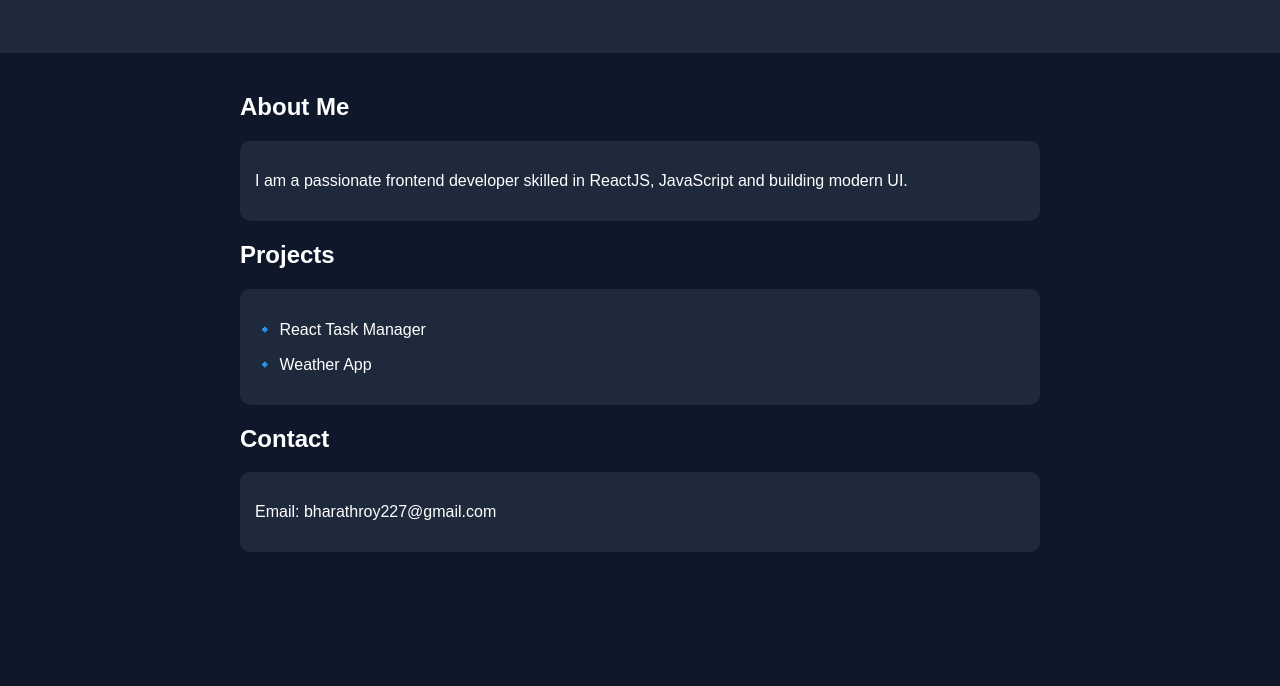
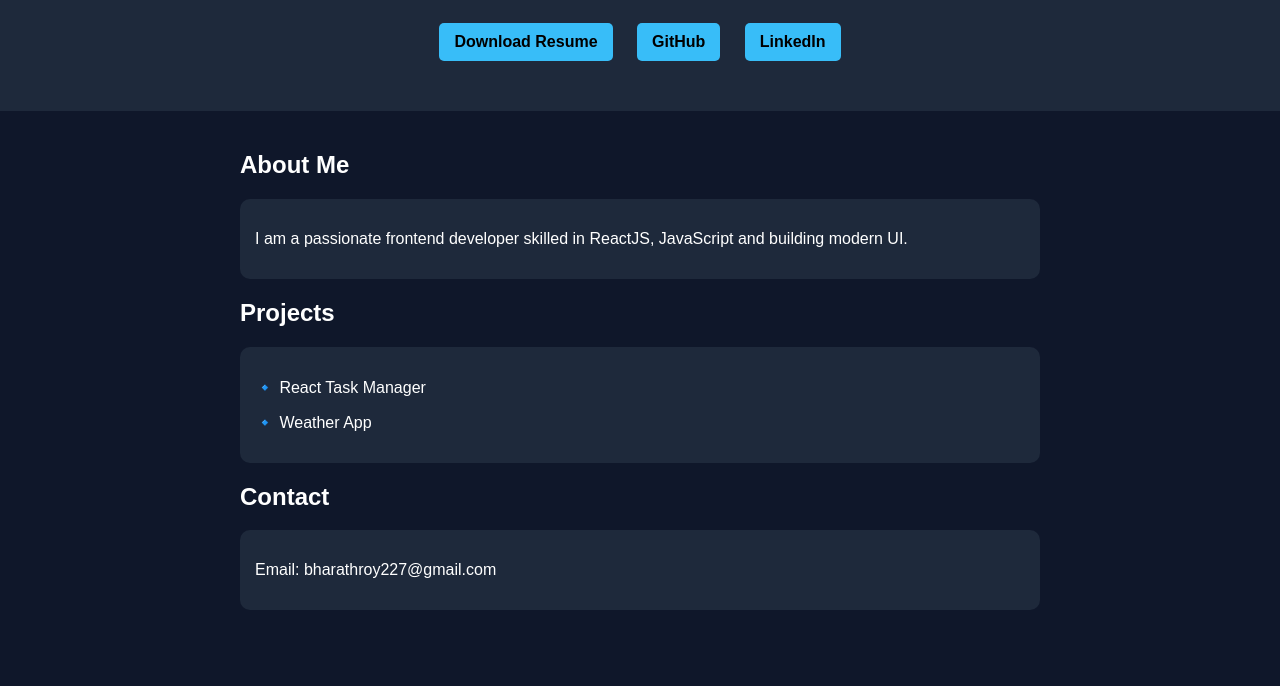
Before and after one commit to guru-bharath-dev/portfolio-website, a plain HTML site: page index.html in a window 1280 px wide. Shown: the part 114-800 px from the top of the page. Drawn offline with Linux system fonts and the light colour scheme.

Commit message:
Updated portfolio with buttons and links

```diff
--- a/index.html
+++ b/index.html
@@ -15,19 +15,43 @@
       background: #1e293b;
     }
     h1 { margin: 0; }
+
     section {
       padding: 20px;
       max-width: 800px;
       margin: auto;
     }
+
     .card {
       background: #1e293b;
       padding: 15px;
-      margin: 10px 0;
+      margin: 15px 0;
       border-radius: 10px;
+      transition: 0.3s;
     }
+
+    .card:hover {
+      transform: scale(1.03);
+      background: #334155;
+    }
+
     a {
       color: #38bdf8;
+      text-decoration: none;
+    }
+
+    .btn {
+      display: inline-block;
+      padding: 10px 15px;
+      margin: 10px;
+      background: #38bdf8;
+      color: black;
+      border-radius: 5px;
+      font-weight: bold;
+    }
+
+    .btn:hover {
+      background: #0ea5e9;
     }
   </style>
 </head>
@@ -37,6 +61,11 @@
 <header>
   <h1>Guru Bharath</h1>
   <p>Frontend Developer | ReactJS</p>
+
+  <!-- Buttons -->
+  <a class="btn" href="#">Download Resume</a>
+  <a class="btn" href="https://github.com/guru-bharath-dev">GitHub</a>
+  <a class="btn" href="https://linkedin.com/in/guru-bharath-45b079373">LinkedIn</a>
 </header>
 
 <section>
```
